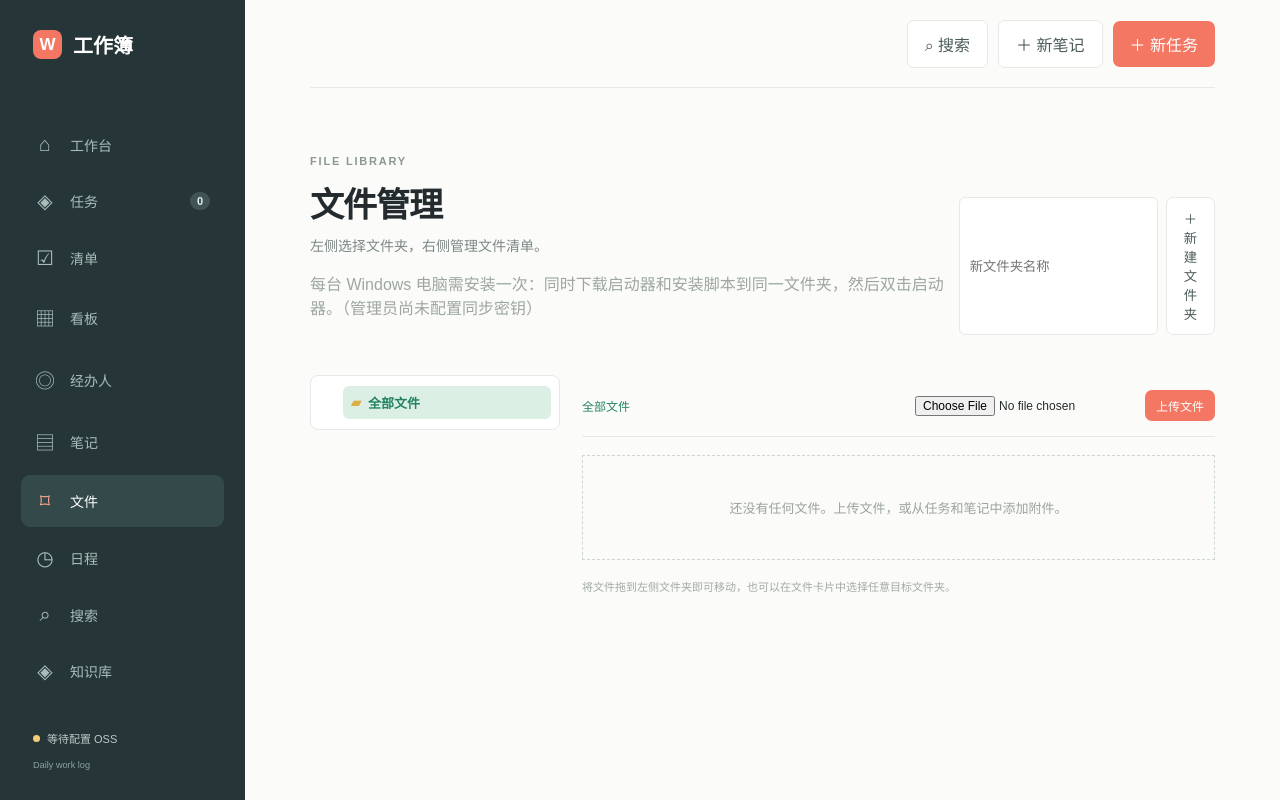
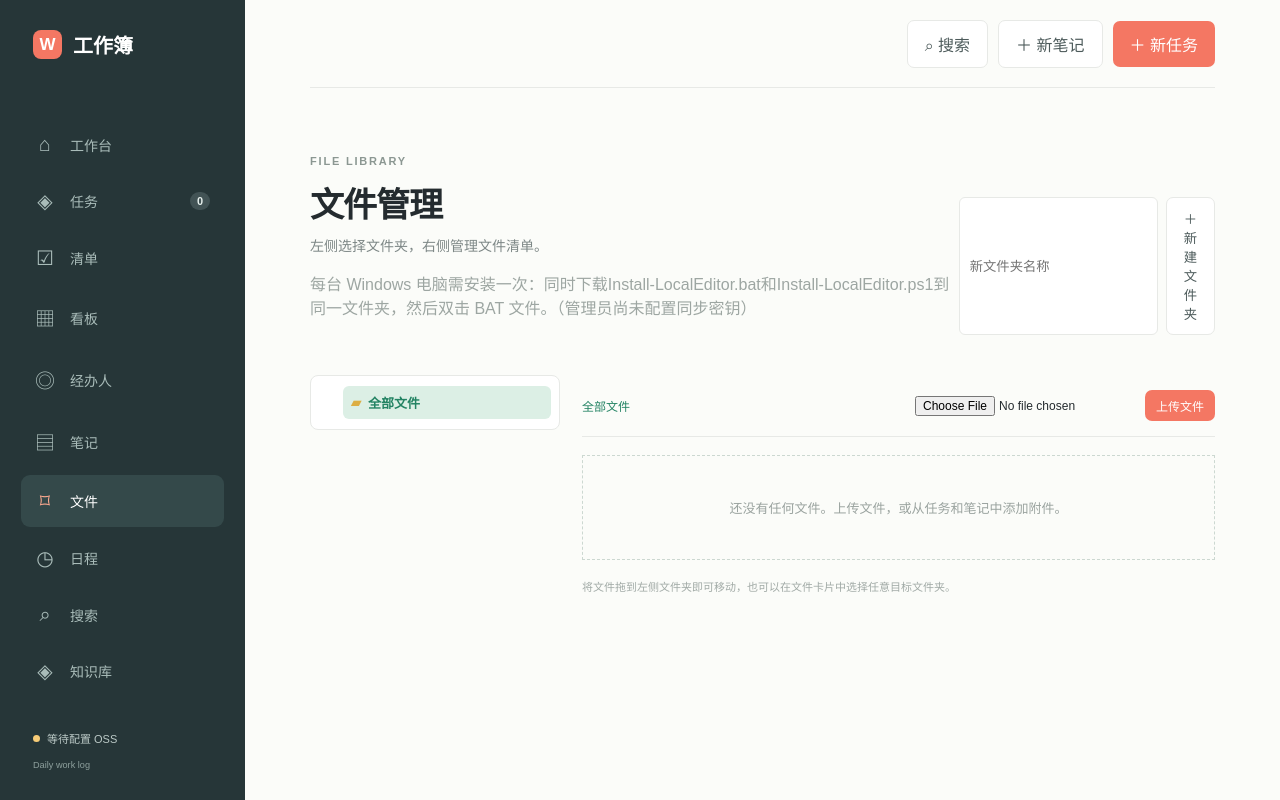
Before and after one commit to linchuzlib2/worklog, a Flask app: page /files in a window 1280 px wide. Run offline with Flask 3, Linux system fonts and the light colour scheme; data that the repository does not hold is empty.

Commit message:
Show local editor installer filenames

```diff
--- a/templates/file_manager.html
+++ b/templates/file_manager.html
@@ -19,7 +19,7 @@
 {% endmacro %}
 {% block content %}
 <div class="file-page">
-<section class="page-heading"><div><p class="eyebrow">FILE LIBRARY</p><h1>文件管理</h1><p class="subtitle">左侧选择文件夹，右侧管理文件清单。</p><p class="muted small">每台 Windows 电脑需安装一次：同时下载<a href="{{ url_for('static', filename='local-editor/Install-LocalEditor.bat') }}" download>启动器</a>和<a href="{{ url_for('static', filename='local-editor/Install-LocalEditor.ps1') }}" download>安装脚本</a>到同一文件夹，然后双击启动器。{% if not local_editor_enabled %}（管理员尚未配置同步密钥）{% endif %}</p></div><div class="top-actions"><form method="post" action="{{ url_for('create_folder') }}" class="inline-form"><input name="name" required placeholder="新文件夹名称"><input type="hidden" name="parent_id" value="{{ folder.id if folder else '' }}"><button class="button ghost">＋ 新建文件夹</button></form></div></section>
+<section class="page-heading"><div><p class="eyebrow">FILE LIBRARY</p><h1>文件管理</h1><p class="subtitle">左侧选择文件夹，右侧管理文件清单。</p><p class="muted small">每台 Windows 电脑需安装一次：同时下载<a href="{{ url_for('static', filename='local-editor/Install-LocalEditor.bat') }}" download>Install-LocalEditor.bat</a>和<a href="{{ url_for('static', filename='local-editor/Install-LocalEditor.ps1') }}" download>Install-LocalEditor.ps1</a>到同一文件夹，然后双击 BAT 文件。{% if not local_editor_enabled %}（管理员尚未配置同步密钥）{% endif %}</p></div><div class="top-actions"><form method="post" action="{{ url_for('create_folder') }}" class="inline-form"><input name="name" required placeholder="新文件夹名称"><input type="hidden" name="parent_id" value="{{ folder.id if folder else '' }}"><button class="button ghost">＋ 新建文件夹</button></form></div></section>
 <div class="file-layout">
   <aside class="folder-tree">
     <div class="tree-folder tree-root {% if not folder %}active{% endif %}" data-folder-id="">
```
